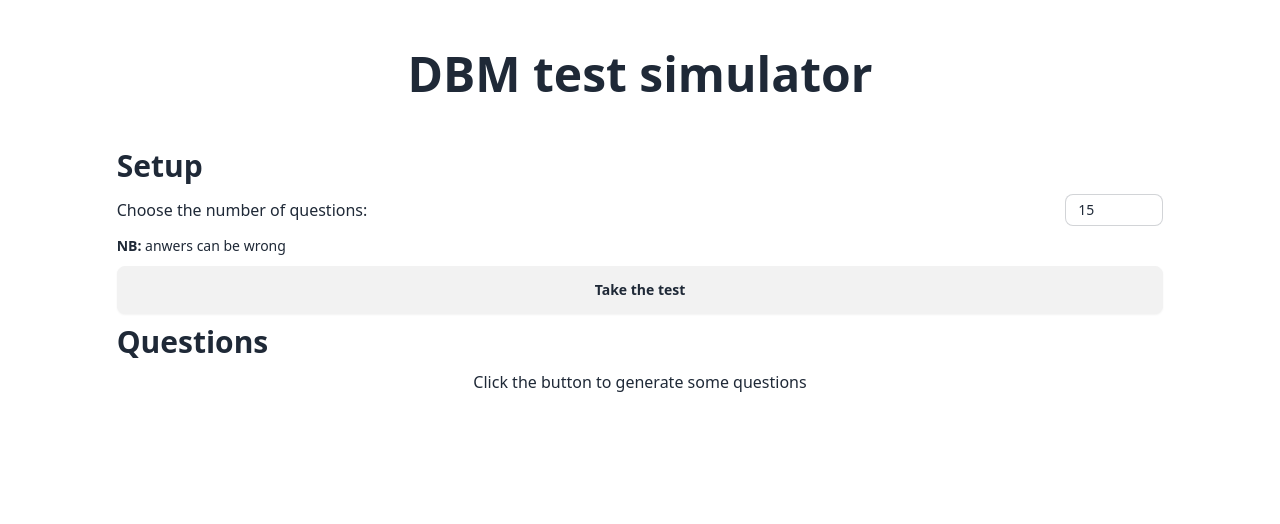
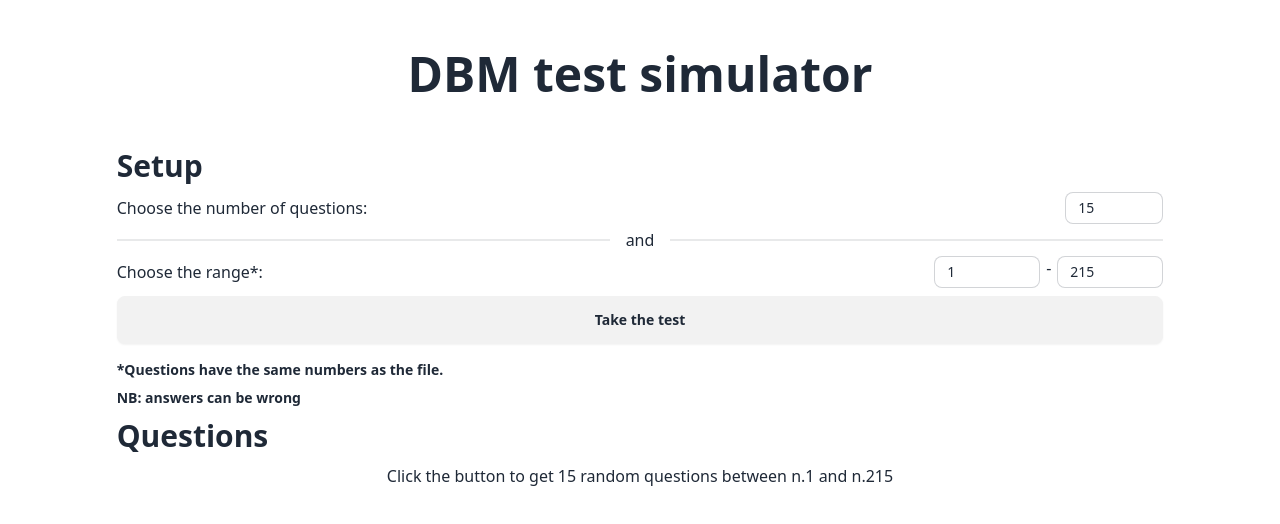
Before and after one commit to Gabriele3vi/DigitalBusinessModellingQuiz, a SvelteKit app: page / in a window 1280 px wide. Shown: the top 524 px of the page. Built offline with nearby package versions, Linux system fonts and the light colour scheme.

Commit message:
Improved UI and added "security" controls

```diff
--- a/src/components/Question.svelte
+++ b/src/components/Question.svelte
@@ -28,7 +28,7 @@
             {:else}
             <p class="font-bold text-red-600">Wrong</p>
                 {#if showCorrect}
-                <p class="p-1.5 rounded-md bg-base-300 italic max-w-1/2">{correctAnswer}</p>
+                <p class="p-1.5 rounded-md bg-base-300 italic md:text-right max-w-1/2">{correctAnswer}</p>
                 {:else}
                 <button class="btn btn-sm " on:click={() => showCorrect = true}>Show correct answer</button>
                 {/if}
--- a/src/routes/+page.server.js
+++ b/src/routes/+page.server.js
@@ -1,7 +1,6 @@
 export async function load({ fetch }) {
     const response = await fetch('q.json');
     const q = await response.json();
-    console.log(q)
 
     //console.log(typeof(questions))
     //for (let a of questions.questions){
--- a/src/routes/+page.svelte
+++ b/src/routes/+page.svelte
@@ -5,10 +5,12 @@
 
   export let data
 
-
   let questions = []
   let numRandomQuest = 15
   let buttonMsg = "Take the test"
+  let maxQ = 215
+  let minQ = 1
+  let errorMsg = ""
 
   //questo metodo ritorna una lista di interi random diversi di lunghezza data nel range [min, max]
   function getRandomIntSet(size, min, max){
@@ -29,7 +31,18 @@
 
   function start_test() {
     questions = []
-    let nums = getRandomIntSet(numRandomQuest, 0, data.questions.length - 1)
+    if ((maxQ - minQ +1) < numRandomQuest) {
+      errorMsg = "Range size must be bigger than the number of questions"
+      return
+    }
+
+    if (minQ < 0 || maxQ > 215) {
+      errorMsg = "Insert a valid range [1, 215]"
+      return
+    }
+
+    errorMsg = ""
+    let nums = getRandomIntSet(numRandomQuest, minQ - 1, maxQ - 1)
 
     for (let n of nums) {
       questions.push(data.questions[n])
@@ -44,13 +57,22 @@
   <h1 class="text-5xl font-bold text-center my-10">
       DBM test simulator
   </h1>
-  <div class="flex flex-col gap-y-2.5">
+  <div class="flex flex-col gap-y-2">
     <h2 class="text-3xl font-bold">Setup</h2>
     <div class="flex flex-row justify-between items-center">
       <label for="qnumber" class="">Choose the number of questions:</label>
       <input name="qnumber" type="number" min="1" max="30" step="1" bind:value={numRandomQuest} class="input input-bordered input-sm w-min max-w-xs" />
     </div>
-    <p class="text-sm"><span class="font-bold">NB:</span> anwers can be wrong</p>
+    <div class="divider m-0">and</div>
+    <div class="flex flex-row justify-between items-center">
+      <label for="qmin" class="">Choose the range*:</label>
+      <div class="flex flex-row gap-x-1.5">
+        <input name="qmin" type="number" min="1" max="215" step="1" bind:value={minQ} class="input input-bordered input-sm w-min max-w-xs" />
+        <p>-</p>
+        <input name="qmin" type="number" min="1" max="215" step="1" bind:value={maxQ} class="input input-bordered input-sm w-min max-w-xs" />
+      </div>
+    </div>
+
     <button class="btn" on:click={start_test}>
       {#if started}
       <svg xmlns="http://www.w3.org/2000/svg" fill="none" viewBox="0 0 24 24" stroke-width="1.5" stroke="currentColor" class="w-5 h-5">
@@ -59,11 +81,15 @@
       {/if}
       {buttonMsg}
     </button>
+    <p class="text-sm text-red-600 font-bold">{errorMsg}</p>
+    <p class="text-sm font-bold">*Questions have the same numbers as the file.</p>
+    <p class="text-sm font-bold">NB: answers can be wrong</p>
+
   </div>
   <h1 class="text-3xl font-bold">Questions</h1>
   <div class="flex flex-col gap-y-5">
     {#if !started}
-    <h3 class="text-center">Click the button to generate some questions</h3>
+    <h3 class="text-center">Click the button to get {numRandomQuest} random questions between n.{minQ} and n.{maxQ}</h3>
     {:else}
      {#each questions as q (q.qnumber)}
       <Question {...q}/>
```
